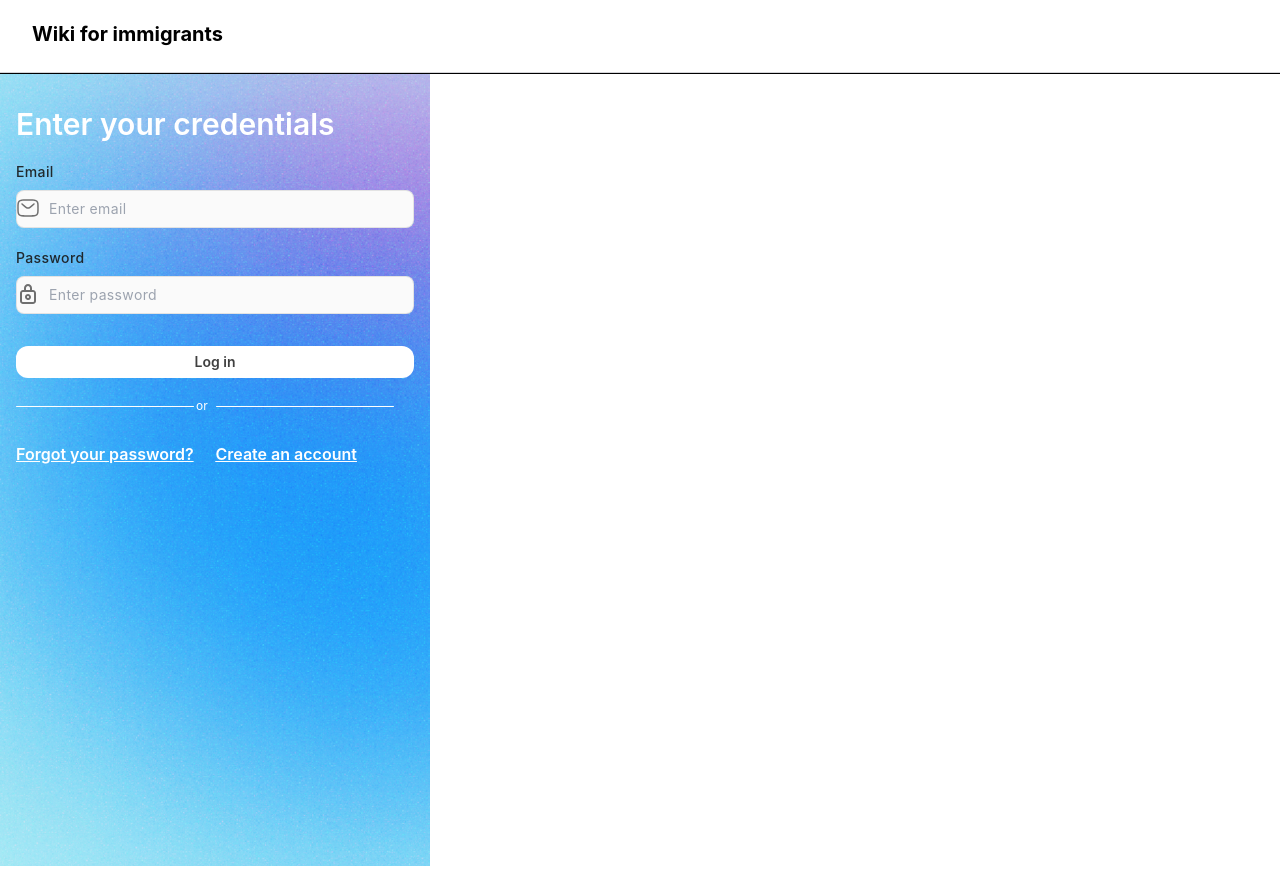
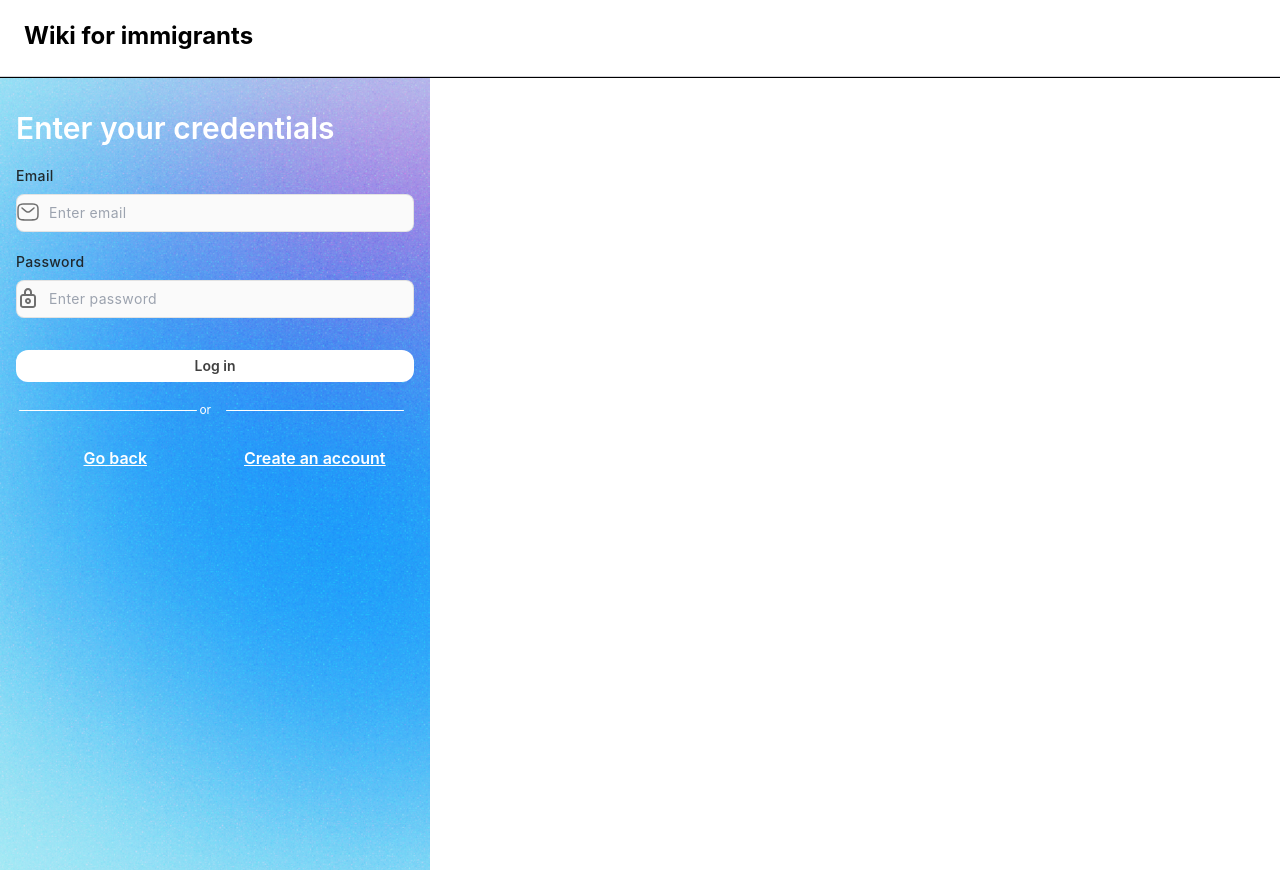
Before and after one commit to alfredoLipari/hci-app, a React (Create React App) app: page /login in a window 1280 px wide. Built offline with nearby package versions, Linux system fonts and the light colour scheme.

Commit message:
improvements

```diff
--- a/src/components/header.js
+++ b/src/components/header.js
@@ -72,12 +72,12 @@ export const Header = (props) => {
             data-drawer-toggle="default-sidebar"
             aria-controls="default-sidebar"
             type="button"
-            class="self-center inline-flex items-center p-2 mt-2 ms-3 text-sm  rounded-lg sm:hidden focus:outline-none "
+            class="flex self-center inline-flex items-center p-2  ms-3 text-sm  rounded-lg sm:hidden focus:outline-none "
             onClick={() => setOpenSideBar(!openSideBar)}
           >
             <span class="sr-only">Open sidebar</span>
             <svg
-              class="w-6 h-6"
+              class="w-7 h-7"
               aria-hidden="true"
               fill="currentColor"
               viewBox="0 0 20 20"
@@ -90,9 +90,9 @@ export const Header = (props) => {
               ></path>
             </svg>
           </button>
-          <div className={`flex self-center ${isLogged ? "mx-2" : "mx-5"}`}>
+          <h1 className={`flex self-center mx-3 text-2xl`}>
             {isLogged ? "Wiki Admin" : "Wiki for immigrants"}
-          </div>
+          </h1>
 
 
 
--- a/src/components/sidebar.js
+++ b/src/components/sidebar.js
@@ -22,10 +22,19 @@ export const Sidebar = ({ openAddPagePopup }) => {
     setShowToast,
     setOpenSideBar,
     setOpenSearch,
-    openSearch
+    openSearch,
+    pages
   } = useContext(WikiContext);
 
   const [openLanugage, setOpenLanguage] = useState(false);
+
+  const pagesAvailable = pages.filter(
+    (page) => page.id === (id === undefined ? 1 : parseInt(id))
+  );
+
+  const languagesAvailable = languages
+    .filter((lang) => pagesAvailable.some((page) => page.language === lang))
+    .map((lang) => lang);
 
   return (
     <aside
@@ -36,8 +45,8 @@ export const Sidebar = ({ openAddPagePopup }) => {
       aria-label="Sidebar"
     >
       <div class="h-full px-3 py-4 overflow-y-auto bg-gray-50 dark:bg-gray-800">
-        <ul class="space-y-2 font-medium">
-          <li className="text-center">
+        <ul class="flex flex-col space-y-2 font-medium">
+          <li className="self-center  text-center">
             <img
               src={bookImage}
               className="w-9 h-9"
@@ -93,7 +102,7 @@ export const Sidebar = ({ openAddPagePopup }) => {
                 tabIndex="-1"
               >
                 <div className="py-1" role="none">
-                  {languages.map((languageAvailable) => (
+                  {languagesAvailable.map((languageAvailable) => (
                     <a
                       className={` ${
                         languageAvailable == language
@@ -101,6 +110,7 @@ export const Sidebar = ({ openAddPagePopup }) => {
                           : "text-gray-700 "
                       } block px-4 py-2 text-sm" role="menuitem" tabIndex="-1" id="menu-item-0"`}
                       onClick={() => {
+                        setOpenSideBar(false)
                         setLanguage(languageAvailable);
                         setOpenLanguage(false);
                       }}
@@ -134,11 +144,7 @@ export const Sidebar = ({ openAddPagePopup }) => {
 
           {isLogged && (
             <>
-              <li onClick={openAddPagePopup}>
-                <Link
-                  to={"/edit/" + (id || 1)}
-                  className="flex items-center p-1 text-gray-900 rounded-lg dark:text-white hover:bg-gray-100 dark:hover:bg-gray-700 group"
-                >
+              <li onClick={() => {openAddPagePopup(); setOpenSideBar(false)}}   className="flex items-center p-1 text-gray-900 rounded-lg dark:text-white hover:bg-gray-100 dark:hover:bg-gray-700 group">
                   <svg
                     className="flex-shrink-0 w-8 h-8 text-gray-500 transition duration-75 dark:text-gray-400 group-hover:text-gray-900 dark:group-hover:text-white"
                     aria-hidden="true"
@@ -149,12 +155,13 @@ export const Sidebar = ({ openAddPagePopup }) => {
                     <path d="M 43,30L 50.75,30L 43,22.25L 43,30 Z M 52,34L 39,34L 39,21L 24,21L 24,45L 20,45L 20,17L 43.25,17L 56,29.75L 56,59L 34,59L 34,55L 52,55L 52,34 Z M 28,38L 33,38L 33,46L 41,46L 41,51L 33,51L 33,59L 28,59L 28,51L 20,51L 20,46L 28,46L 28,38 Z M 20,59L 20,52L 24,52L 24,55L 27,55L 27,59L 20,59 Z" />
                   </svg>
                   <span class="flex-1 ms-2 whitespace-nowrap">Add Page</span>
-                </Link>
+
               </li>
               <li>
               <Link
                   to={"/edit/" + (id || 1)}
                   className="flex items-center p-3 text-gray-900 rounded-lg dark:text-white hover:bg-gray-100 dark:hover:bg-gray-700 group"
+                  onClick={() => setOpenSideBar(false)}
                 >
                   <svg
                     class="flex-shrink-0 w-4 h-4 text-gray-500 transition duration-75 dark:text-gray-400 group-hover:text-gray-900 dark:group-hover:text-white"
@@ -175,6 +182,7 @@ export const Sidebar = ({ openAddPagePopup }) => {
           {!isLogged ? (
             <li
               onClick={() => {
+                setOpenSideBar(false)
                 navigate("/login");
               }}
             >
--- a/src/pages/login.js
+++ b/src/pages/login.js
@@ -40,7 +40,7 @@ export const LoginPage = () => {
                     <div className="z-50 absolute bottom-2 start-0 left-1 flex items-center pointer-events-none">
                         <img src={lock} className="z-50 w-6 h-6 flex self-center" alt='search'/>
                     </div>
-                    <input type={'text'} type={'password'} placeholder={'Enter password'}
+                    <input type={'password'} placeholder={'Enter password'}
                            className="w-full flex relative gap-2 py-2 pr-2 pl-8 mt-2 text-sm tracking-wide whitespace-nowrap rounded-lg border border-solid bg-neutral-50 border-neutral-900 border-opacity-10 text-neutral-900 text-opacity-40"/>
                 </div>
                 <button
@@ -61,16 +61,16 @@ export const LoginPage = () => {
                     Log in
                 </button>
                 <div className="flex relative gap-px mt-5 text-white">
-                    <div className="flex flex-col flex-1">
+                    <div className="flex flex-col flex-1 items-center">
                         <div className="flex gap-0.5 text-xs text-center whitespace-nowrap">
                             <div className="shrink-0 my-auto h-px bg-white rounded-[100px] w-[178px]"/>
                             <div>or</div>
                         </div>
-                        <div className="mt-7 text-base font-semibold underline">
-                            Forgot your password?
+                        <div className="mt-7 text-base font-semibold underline"  onClick={() => navigate("/")}>
+                            Go back
                         </div>
                     </div>
-                    <div className="flex flex-col flex-1 bold">
+                    <div className="flex flex-col flex-1 bold items-center">
                         <div className="shrink-0 my-auto h-px bg-white rounded-[100px] w-[178px]"/>
                         <div className="mt-7 text-base font-semibold underline"><Link to={'/signup'}>Create an account</Link></div>
                     </div>
```
